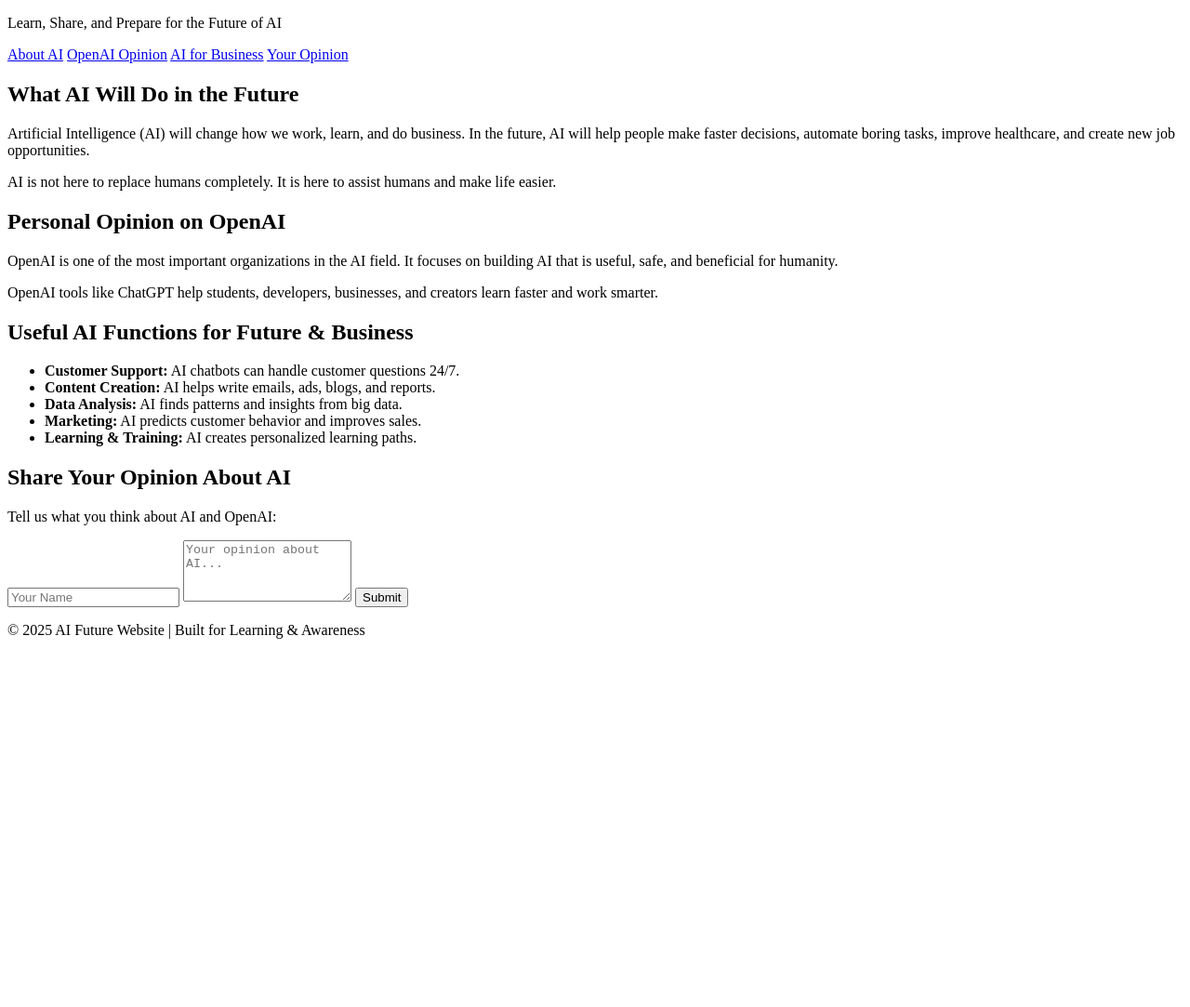
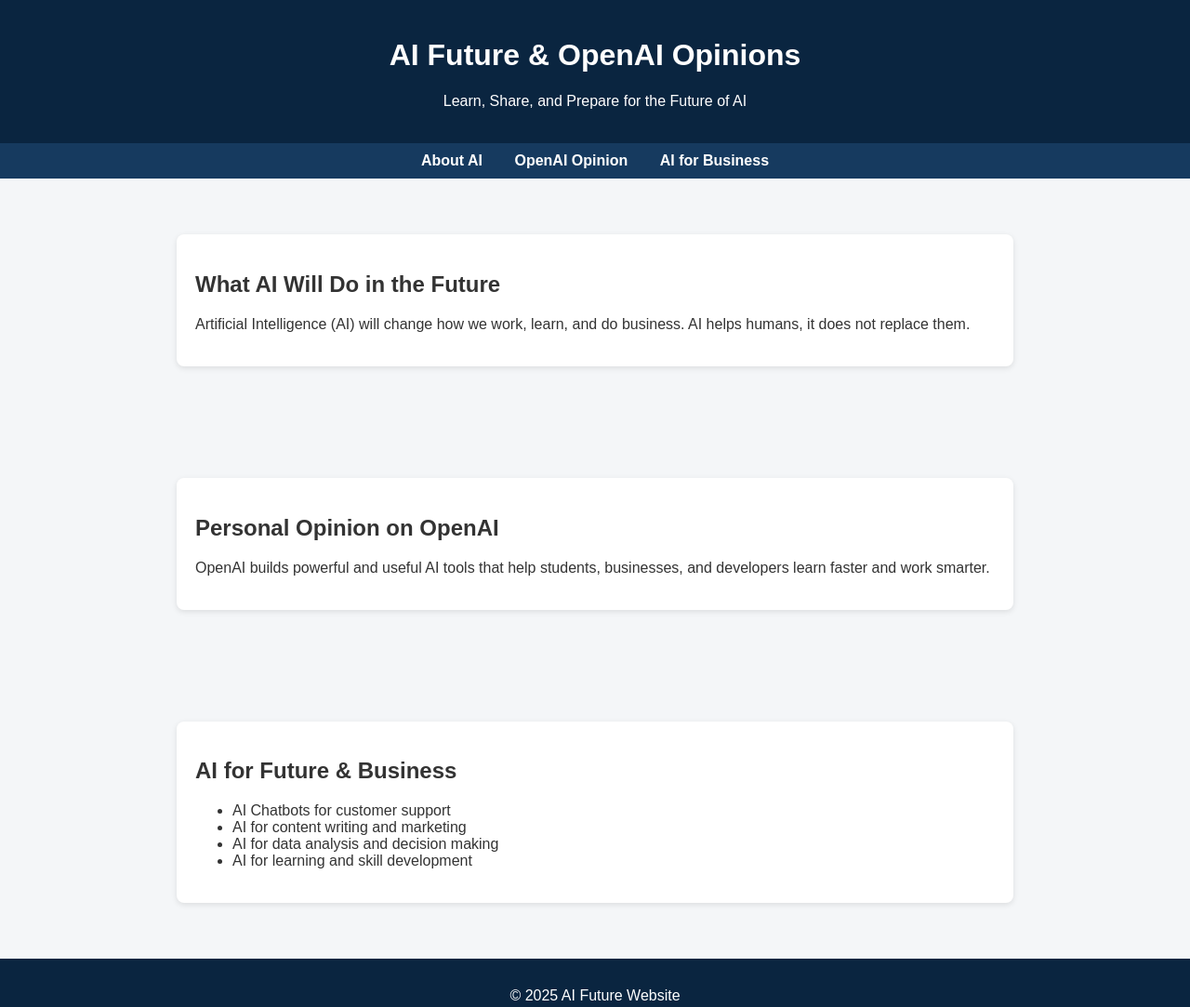
Before and after one commit to subhasatya-hub/subhra, a plain HTML site: page index.html in a window 1280 px wide. Shown: the whole page at 93% size. Before the commit the page ends 800 px from the top, so only its background shows below. Drawn offline with Linux system fonts and the light colour scheme.

Commit message:
Update index.html

```diff
--- a/index.html
+++ b/index.html
@@ -1,71 +1,102 @@
 <!DOCTYPE html>
+<html lang="en">
+<head>
+  <meta charset="UTF-8">
+  <title>AI Future & OpenAI Opinions</title>
+  <meta name="viewport" content="width=device-width, initial-scale=1.0">
+  <style>
+    body {
+      font-family: Arial, sans-serif;
+      margin: 0;
+      background: #f4f6f8;
+      color: #333;
+    }
+    header {
+      background: #0a2540;
+      color: white;
+      padding: 20px;
+      text-align: center;
+    }
+    nav {
+      background: #163a5f;
+      padding: 10px;
+      text-align: center;
+    }
+    nav a {
+      color: white;
+      margin: 0 15px;
+      text-decoration: none;
+      font-weight: bold;
+    }
+    section {
+      padding: 40px 20px;
+      max-width: 900px;
+      margin: auto;
+    }
+    .card {
+      background: white;
+      padding: 20px;
+      margin: 20px 0;
+      border-radius: 8px;
+      box-shadow: 0 2px 6px rgba(0,0,0,0.1);
+    }
+    footer {
+      background: #0a2540;
+      color: white;
+      text-align: center;
+      padding: 15px;
+    }
+  </style>
+</head>
+
+<body>
+
+<header>
+  <h1>AI Future & OpenAI Opinions</h1>
   <p>Learn, Share, and Prepare for the Future of AI</p>
 </header>
-
 
 <nav>
   <a href="#about">About AI</a>
   <a href="#openai">OpenAI Opinion</a>
   <a href="#uses">AI for Business</a>
-<a href="#opinion">Your Opinion</a>
 </nav>
 
-
 <section id="about">
+  <div class="card">
     <h2>What AI Will Do in the Future</h2>
-<div class="card">
-<p>Artificial Intelligence (AI) will change how we work, learn, and do business. In the future, AI will help people make faster decisions, automate boring tasks, improve healthcare, and create new job opportunities.</p>
-<p>AI is not here to replace humans completely. It is here to assist humans and make life easier.</p>
+    <p>
+      Artificial Intelligence (AI) will change how we work, learn, and do business.
+      AI helps humans, it does not replace them.
+    </p>
   </div>
 </section>
 
-
 <section id="openai">
+  <div class="card">
     <h2>Personal Opinion on OpenAI</h2>
-<div class="card">
-<p>OpenAI is one of the most important organizations in the AI field. It focuses on building AI that is useful, safe, and beneficial for humanity.</p>
-<p>OpenAI tools like ChatGPT help students, developers, businesses, and creators learn faster and work smarter.</p>
+    <p>
+      OpenAI builds powerful and useful AI tools that help students, businesses,
+      and developers learn faster and work smarter.
+    </p>
   </div>
 </section>
 
-
 <section id="uses">
-<h2>Useful AI Functions for Future & Business</h2>
   <div class="card">
+    <h2>AI for Future & Business</h2>
     <ul>
-<li><strong>Customer Support:</strong> AI chatbots can handle customer questions 24/7.</li>
-<li><strong>Content Creation:</strong> AI helps write emails, ads, blogs, and reports.</li>
-<li><strong>Data Analysis:</strong> AI finds patterns and insights from big data.</li>
-<li><strong>Marketing:</strong> AI predicts customer behavior and improves sales.</li>
-<li><strong>Learning & Training:</strong> AI creates personalized learning paths.</li>
+      <li>AI Chatbots for customer support</li>
+      <li>AI for content writing and marketing</li>
+      <li>AI for data analysis and decision making</li>
+      <li>AI for learning and skill development</li>
     </ul>
   </div>
 </section>
 
-
-<section id="opinion">
-<h2>Share Your Opinion About AI</h2>
-<div class="card">
-<p>Tell us what you think about AI and OpenAI:</p>
-<input type="text" placeholder="Your Name" />
-<textarea rows="4" placeholder="Your opinion about AI..."></textarea>
-<button onclick="submitOpinion()">Submit</button>
-<p id="message"></p>
-</div>
-</section>
-
-
 <footer>
-<p>© 2025 AI Future Website | Built for Learning & Awareness</p>
+  <p>© 2025 AI Future Website</p>
 </footer>
-
-
-<script>
-function submitOpinion() {
-document.getElementById("message").innerText = "Thank you for sharing your opinion!";
-}
-</script>
-
 
 </body>
 </html>
```
Lines whose indentation alone changed are shown as unchanged.
